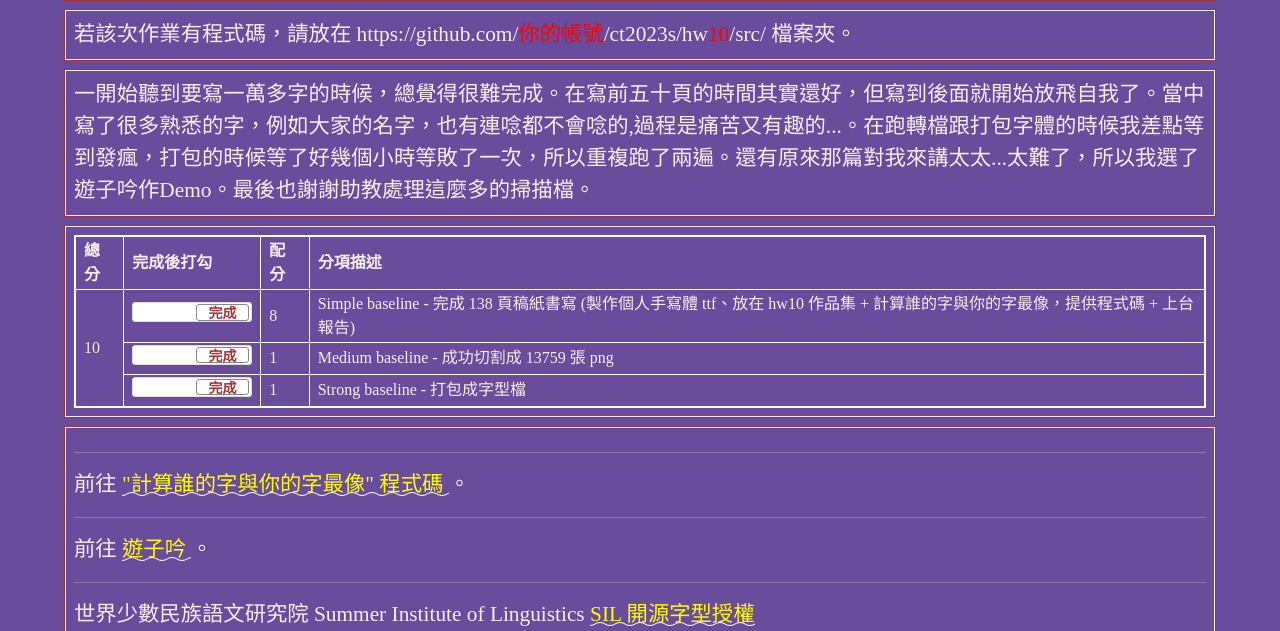
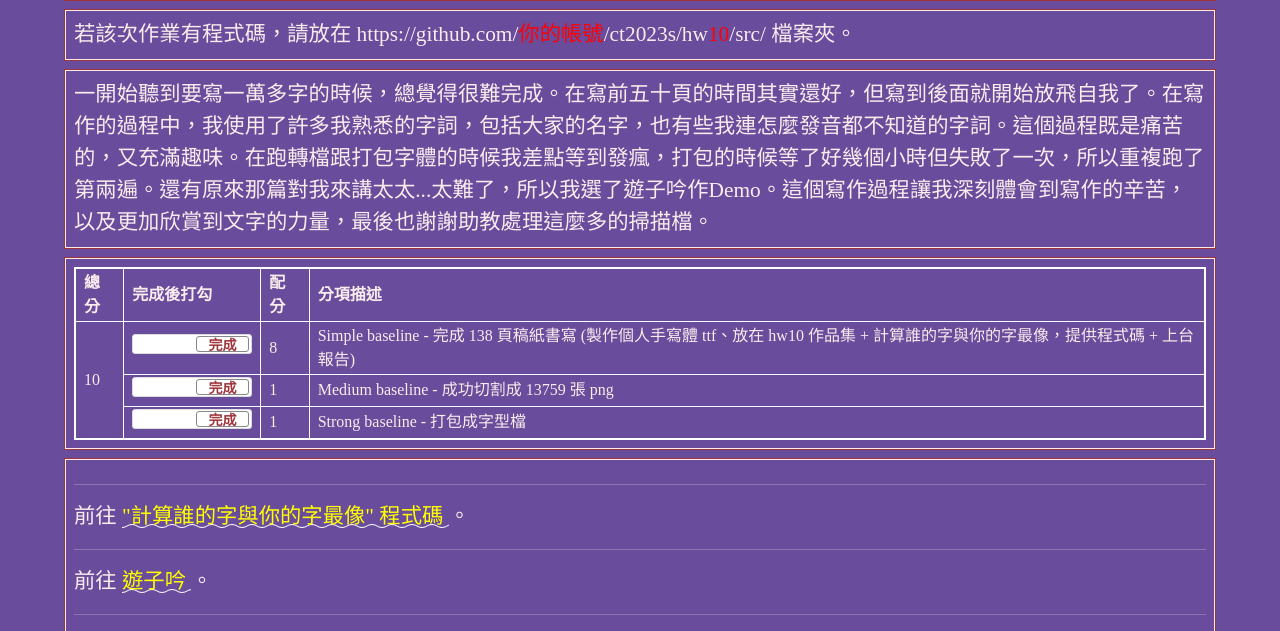
Before and after one commit to joe10897/ct2023s, a plain HTML site: page hw10/index.html in a window 1280 px wide. Shown: the part 83-714 px from the top of the page. Drawn offline with nearby package versions, Linux system fonts and the light colour scheme.

Commit message:
Update index.html

```diff
--- a/hw10/index.html
+++ b/hw10/index.html
@@ -185,7 +185,7 @@
   <!-- ------------------------------------------------>
   <div class="row hw12">
     <div class="col-md-12 twenty">
-      一開始聽到要寫一萬多字的時候，總覺得很難完成。在寫前五十頁的時間其實還好，但寫到後面就開始放飛自我了。當中寫了很多熟悉的字，例如大家的名字，也有連唸都不會唸的,過程是痛苦又有趣的...。在跑轉檔跟打包字體的時候我差點等到發瘋，打包的時候等了好幾個小時等敗了一次，所以重複跑了兩遍。還有原來那篇對我來講太太...太難了，所以我選了遊子吟作Demo。最後也謝謝助教處理這麼多的掃描檔。
+      一開始聽到要寫一萬多字的時候，總覺得很難完成。在寫前五十頁的時間其實還好，但寫到後面就開始放飛自我了。在寫作的過程中，我使用了許多我熟悉的字詞，包括大家的名字，也有些我連怎麼發音都不知道的字詞。這個過程既是痛苦的，又充滿趣味。在跑轉檔跟打包字體的時候我差點等到發瘋，打包的時候等了好幾個小時但失敗了一次，所以重複跑了第兩遍。還有原來那篇對我來講太太...太難了，所以我選了遊子吟作Demo。這個寫作過程讓我深刻體會到寫作的辛苦，以及更加欣賞到文字的力量，最後也謝謝助教處理這麼多的掃描檔。
     </div>
   </div>
 
```
